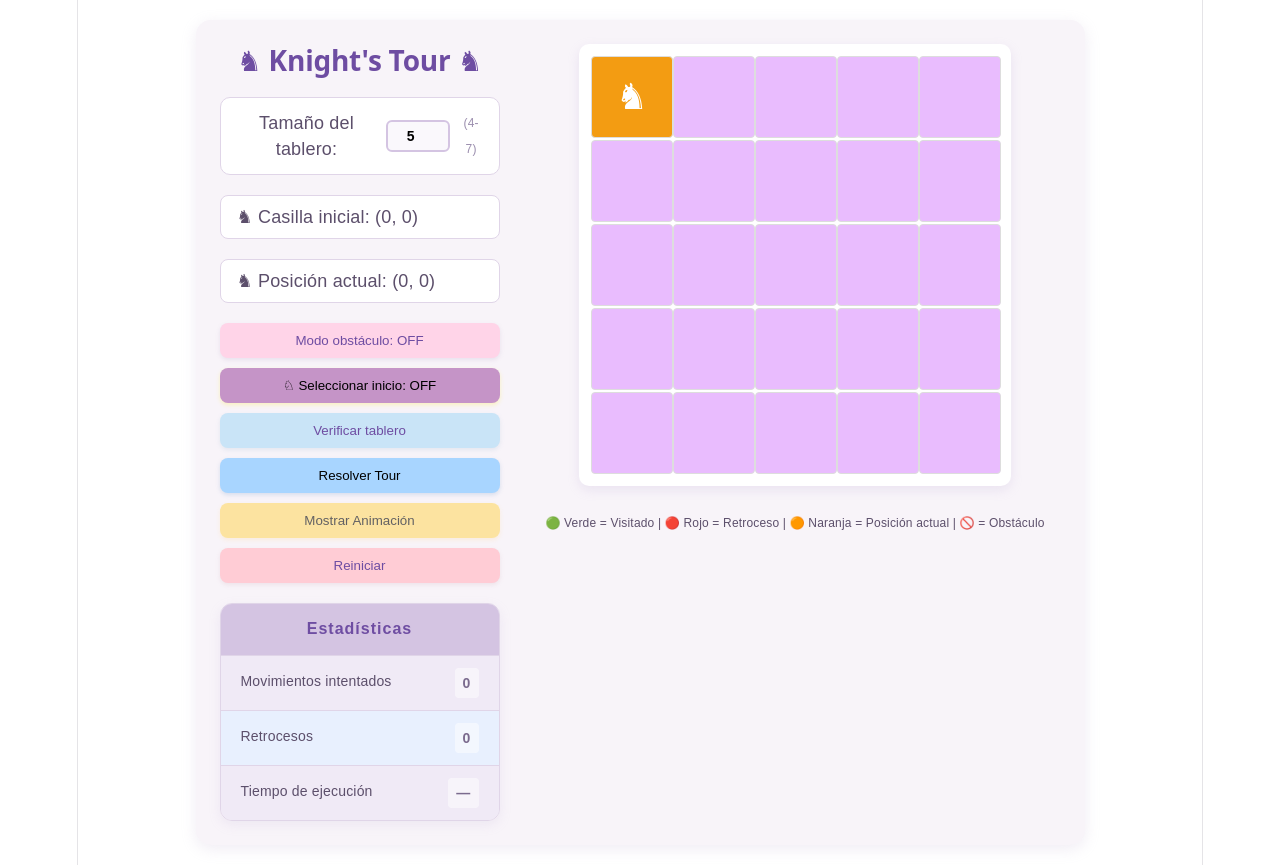
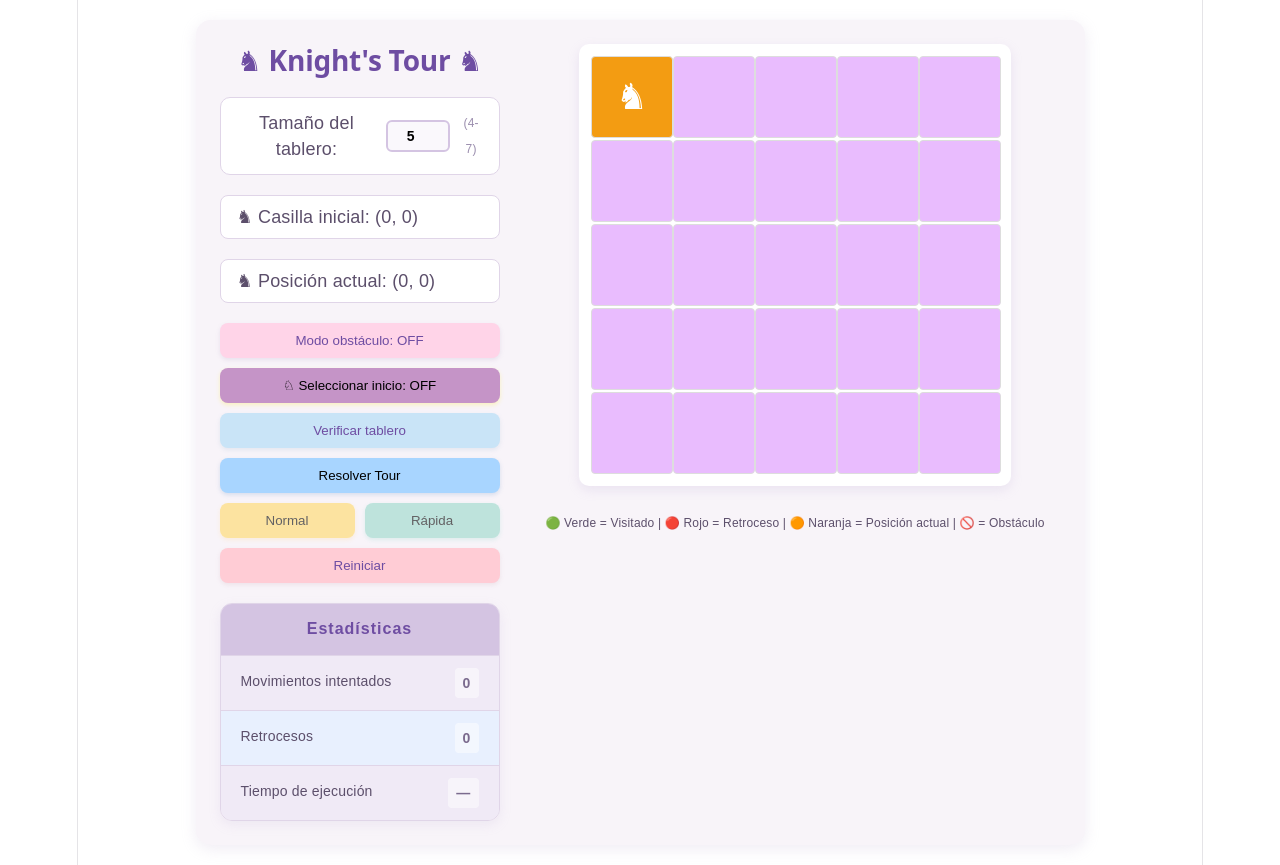
Before and after one commit to Dei1400/Proyecto1_Analisis, a React (Vite) app in the folder knights-tour/: page / in a window 1280 px wide. Built offline with nearby package versions, Linux system fonts and the light colour scheme.

Commit message:
implementacion animacion rapida y mejora validaciones

```diff
--- a/knights-tour/src/componentes/tablero.jsx
+++ b/knights-tour/src/componentes/tablero.jsx
@@ -30,6 +30,7 @@ export default function Board() {
 
   // Estado para animación paso a paso
   const [animando, setAnimando] = useState(false);
+  const [velocidadAnimacion, setVelocidadAnimacion] = useState(150); // 150ms normal, 30ms rápida
   const [indiceHistorial, setIndiceHistorial] = useState(0);
   const [historialCompleto, setHistorialCompleto] = useState([]);
   const [tableroAnimado, setTableroAnimado] = useState(() => crearTablero(5));
@@ -118,7 +119,6 @@ export default function Board() {
     setModoSeleccionInicial(false);
   }
 
-  // Click en celda: pone/quita obstáculo o selecciona casilla inicial
   function handleCeldaClick(x, y) {
     if (corriendo || animando) return;
 
@@ -129,6 +129,10 @@ export default function Board() {
       setSolucionFinal(null);
       setMensaje(`Obstáculo ${tablero[x][y] === -2 ? 'eliminado' : 'agregado'} en (${x}, ${y})`);
     } else if (modoSeleccionInicial) {
+      if (tablero[x][y] === -2) {
+        setMensaje("No puedes colocar el caballo en un obstáculo.");
+        return;
+      }
       setPosicionInicial({ x, y });
       setPosicionActualCaballo({ x, y });
       setModoSeleccionInicial(false);
@@ -143,11 +147,11 @@ export default function Board() {
     const { posible, mensaje: msg } = verificarResoluble(
       tablero, posicionInicial.x, posicionInicial.y, movimientosValidos
     );
-    setMensaje(posible ? "✓ El tablero parece resoluble." : `✗ ${msg}`);
+    setMensaje(posible ? "El tablero es resoluble." : `✗ ${msg}`);
   }
 
-  // Mostrar animación
-  function handleMostrarAnimacion() {
+  // Mostrar animación normal
+  function handleMostrarAnimacionNormal() {
     if (!historialCompleto || historialCompleto.length === 0) {
       setMensaje("No hay una solución guardada. Primero ejecuta 'Resolver Tour'.");
       return;
@@ -155,11 +159,29 @@ export default function Board() {
 
     setMostrarSolucionFinal(false);
     setAnimando(true);
+    setVelocidadAnimacion(150); // Velocidad normal: 150ms
     setIndiceHistorial(0);
     setTableroAnimado(parametrosPrevios?.tablero.map(fila => [...fila]) || crearTablero(n));
     setCeldasEnRetroceso(new Set());
     setPosicionActualCaballo(posicionInicial);
-    setMensaje("Animando recorrido...");
+    setMensaje("Animando recorrido (velocidad normal)...");
+  }
+
+  // Mostrar animación rápida
+  function handleMostrarAnimacionRapida() {
+    if (!historialCompleto || historialCompleto.length === 0) {
+      setMensaje("No hay una solución guardada. Primero ejecuta 'Resolver Tour'.");
+      return;
+    }
+
+    setMostrarSolucionFinal(false);
+    setAnimando(true);
+    setVelocidadAnimacion(30); // Velocidad rápida: 30ms
+    setIndiceHistorial(0);
+    setTableroAnimado(parametrosPrevios?.tablero.map(fila => [...fila]) || crearTablero(n));
+    setCeldasEnRetroceso(new Set());
+    setPosicionActualCaballo(posicionInicial);
+    setMensaje("Animando recorrido (velocidad rápida)...");
   }
 
   // Effect para animar el historial paso a paso
@@ -186,13 +208,15 @@ export default function Board() {
           nuevasRetrocesos.add(`${paso.x},${paso.y}`);
           setPosicionActualCaballo({ x: paso.x, y: paso.y });
 
+          // Para animación rápida, reducir el tiempo de visualización del retroceso
+          const tiempoRetroceso = velocidadAnimacion === 150 ? 600 : 120;
           setTimeout(() => {
             setCeldasEnRetroceso(prev => {
               const actualizado = new Set(prev);
               actualizado.delete(`${paso.x},${paso.y}`);
               return actualizado;
             });
-          }, 600);
+          }, tiempoRetroceso);
         }
 
         setTableroAnimado(nuevoTablero);
@@ -208,15 +232,15 @@ export default function Board() {
                              historialCompleto.filter(p => p.tipo === "avance").length === contarCasillasLibres(tablero);
 
         if (tieneSolucion) {
-          setMensaje("✓ Animación completada - Solución encontrada");
+          setMensaje("Animación completada - Solución encontrada");
         } else {
-          setMensaje("✗ Animación completada - Sin solución (última posición del caballo mostrada)");
+          setMensaje("Animación completada - Sin solución (última posición del caballo mostrada)");
         }
       }
-    }, 150); // Velocidad media
+    }, velocidadAnimacion);
 
     return () => clearTimeout(delay);
-  }, [animando, indiceHistorial, historialCompleto, tableroAnimado, celdasEnRetroceso, tablero]);
+  }, [animando, indiceHistorial, historialCompleto, tableroAnimado, celdasEnRetroceso, tablero, velocidadAnimacion]);
 
   // Ejecuta el algoritmo
   function handleResolver() {
@@ -254,8 +278,8 @@ export default function Board() {
     setCorriendo(false);
 
     setMensaje(resultado.posible
-      ? "✓ Solución encontrada. Presiona 'Mostrar Animación' para ver el recorrido."
-      : "✗ No se encontró solución. Presiona 'Mostrar Animación' para ver el intento.");
+      ? "Solución encontrada. Usa los botones de animación para ver el recorrido."
+      : "No se encontró solución. Usa los botones de animación para ver el intento.");
   }
 
   // Función auxiliar para contar casillas libres
@@ -507,10 +531,12 @@ export default function Board() {
             {corriendo ? "Resolviendo..." : "Resolver Tour"}
           </button>
 
+          <div style={{ display: "flex", gap: 10 }}>
             <button
-            onClick={handleMostrarAnimacion}
+              onClick={handleMostrarAnimacionNormal}
               disabled={animando || !historialCompleto || historialCompleto.length === 0}
               style={{
+                flex: 1,
                 padding: "10px 18px",
                 borderRadius: 8,
                 border: "none",
@@ -523,8 +549,29 @@ export default function Board() {
                 opacity: (animando || !historialCompleto || historialCompleto.length === 0) ? 0.6 : 1
               }}
             >
-            {animando ? "Animando..." : "Mostrar Animación"}
+              {animando && velocidadAnimacion === 150 ? "Animando..." : "Normal"}
             </button>
+
+            <button
+              onClick={handleMostrarAnimacionRapida}
+              disabled={animando || !historialCompleto || historialCompleto.length === 0}
+              style={{
+                flex: 1,
+                padding: "10px 18px",
+                borderRadius: 8,
+                border: "none",
+                cursor: (animando || !historialCompleto || historialCompleto.length === 0) ? "not-allowed" : "pointer",
+                background: "#98d8ca",
+                color: "#000",
+                fontWeight: "500",
+                transition: "all 0.3s",
+                boxShadow: "0 2px 4px rgba(100, 200, 180, 0.3)",
+                opacity: (animando || !historialCompleto || historialCompleto.length === 0) ? 0.6 : 1
+              }}
+            >
+              {animando && velocidadAnimacion === 30 ? " Animando..." : "Rápida"}
+            </button>
+          </div>
 
           <button
             onClick={handleReset}
```
Also changed, not shown: knights-tour/src/algoritmos/logicaInterfaz.js (+127 -41 lines). Lines whose indentation alone changed are shown as unchanged.
